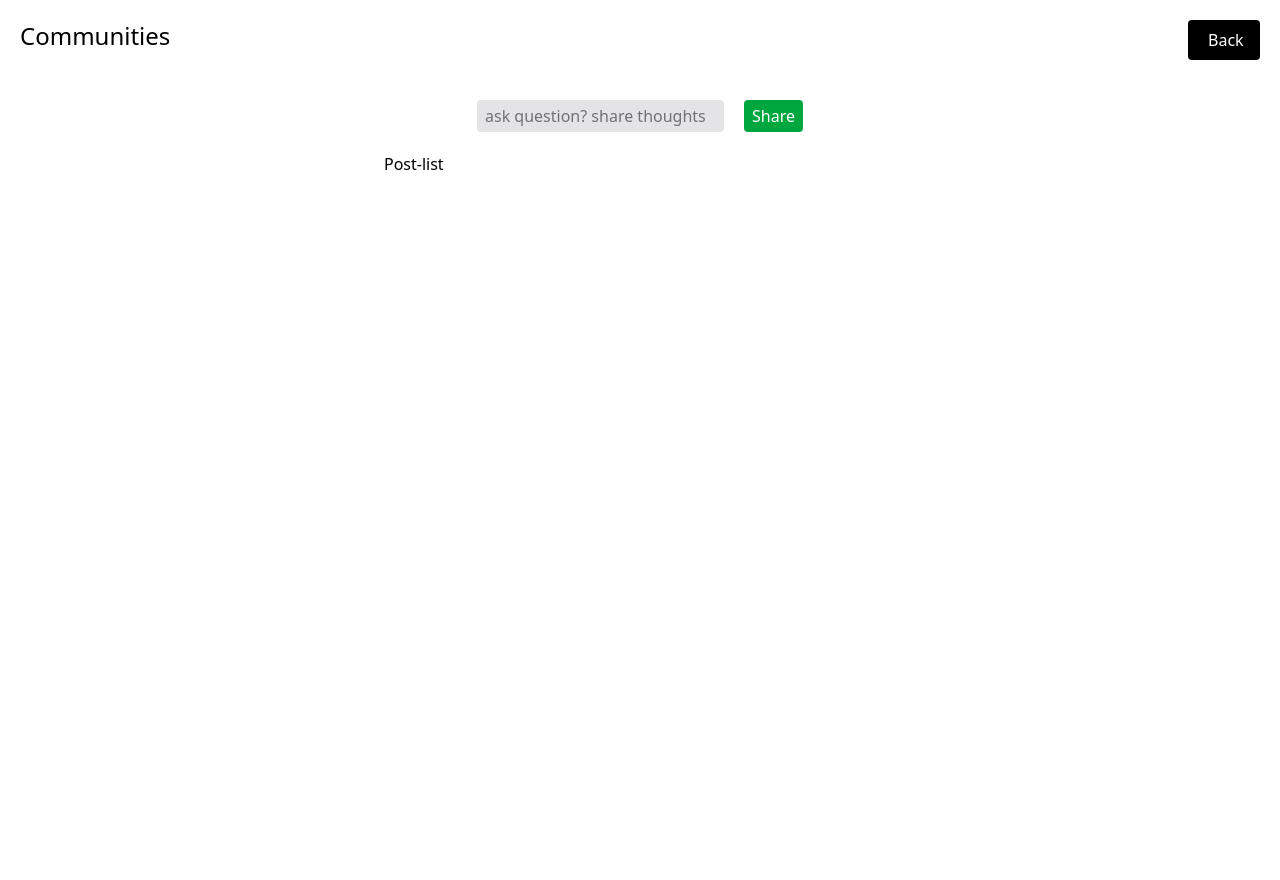
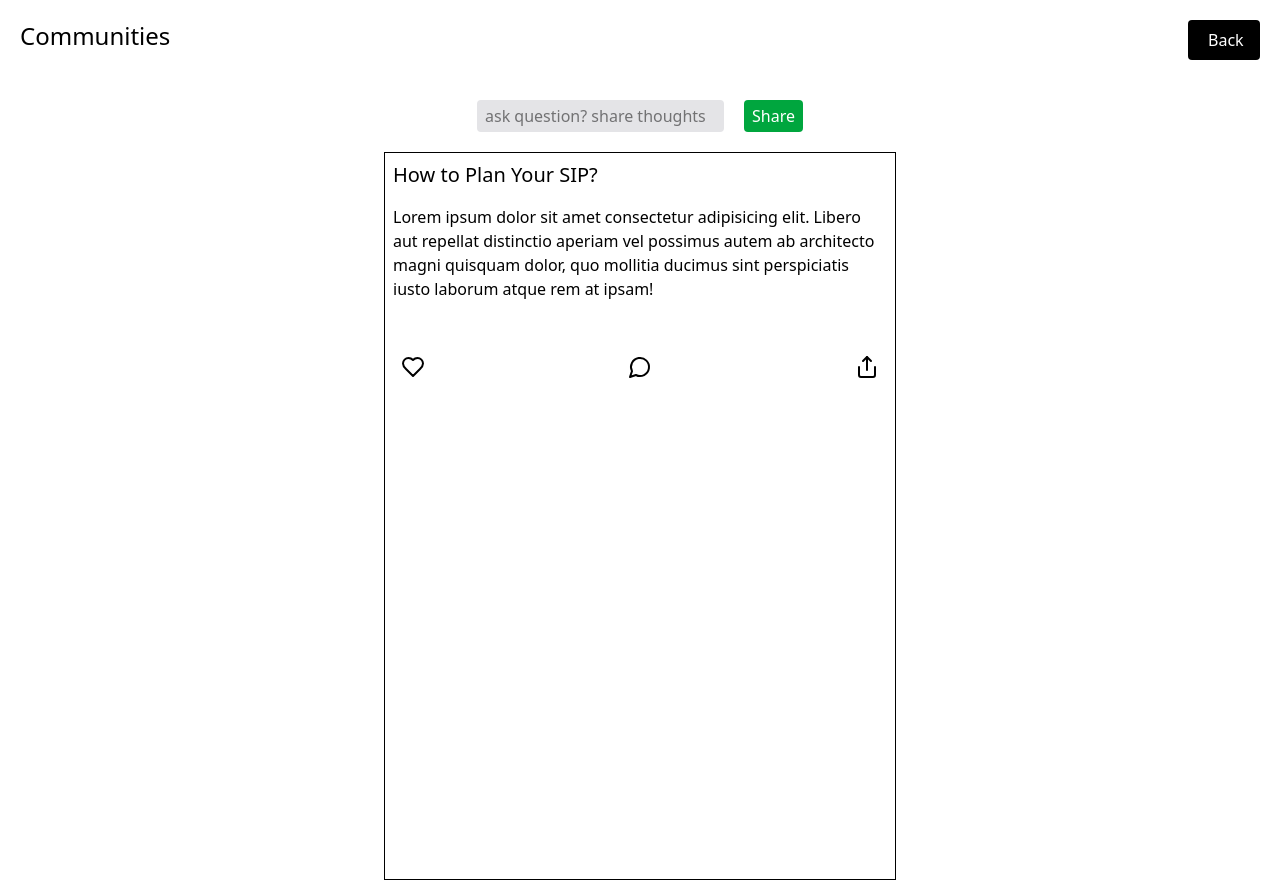
Before and after one commit to kush34/WiseMon, a React (Vite) app in the folder frontend/: page /communities in a window 1280 px wide. Built offline with nearby package versions, Linux system fonts and the light colour scheme.

Commit message:
added postCard and other minor chages

```diff
--- a/frontend/src/components/Debt.jsx
+++ b/frontend/src/components/Debt.jsx
@@ -4,7 +4,9 @@ import BackBtn from './BackBtn'
 const Debt = () => {
   return (
     <div>
-        Debt
+        <div className='text-2xl font-medium p-5'>
+          Debt
+        </div>
         <div className="backbtn p-5">
             <BackBtn/>
       </div>
--- a/frontend/src/components/Goals.jsx
+++ b/frontend/src/components/Goals.jsx
@@ -4,7 +4,9 @@ import BackBtn from './BackBtn'
 const Goals = () => {
   return (
     <div>
-        Goals
+        <div className='text-2xl font-medium p-5'>
+          Goals
+        </div>
         <div className="backbtn p-5">
             <BackBtn/>
       </div>
--- /dev/null
+++ b/frontend/src/components/PostCard.jsx
@@ -0,0 +1,24 @@
+import React from 'react'
+import { Share } from 'lucide-react';
+import { MessageCircle } from 'lucide-react';
+import { Heart } from 'lucide-react';
+
+const PostCard = () => {
+  return (
+    <div className='w-full h-1/3 flex flex-col justify-around'>
+        <div className="post-title text-xl font-medium p-2">
+            How to Plan Your SIP?
+        </div>
+        <div className="post-description p-2 h-2/3 overflow-hidden">
+            Lorem ipsum dolor sit amet consectetur adipisicing elit. Libero aut repellat distinctio aperiam vel possimus autem ab architecto magni quisquam dolor, quo mollitia ducimus sint perspiciatis iusto laborum atque rem at ipsam!
+        </div>
+        <div className="action-post flex justify-between p-2">
+            <div className="m-2 hover:scale-125 hover:text-red-700 ease-out like"><Heart/></div>
+            <div className="m-2 hover:scale-125 hover:text-green-700 ease-out comment"><MessageCircle/></div>
+            <div className="m-2 hover:scale-125 hover:text-sky-700 ease-out share"><Share/></div>
+        </div>
+    </div>
+  )
+}
+
+export default PostCard
--- a/frontend/src/pages/Analyze.jsx
+++ b/frontend/src/pages/Analyze.jsx
@@ -1,10 +1,14 @@
 import React from 'react'
 import Sidebar from '../components/Sidebar'
+import BackBtn from '../components/BackBtn'
 const Analyze = () => {
   return (
     <div>
-      <div className='w-1/6'>
-        <Sidebar/>
+      <div className='text-2xl font-medium p-5'>
+          Analzye Your Expenses
+        </div>
+      <div className="backbtn p-5">
+        <BackBtn/>
       </div>
       <div>
 
--- a/frontend/src/pages/Communities.jsx
+++ b/frontend/src/pages/Communities.jsx
@@ -1,5 +1,6 @@
 import React from 'react'
 import BackBtn from '../components/BackBtn';
+import PostCard from '../components/PostCard';
 const Communities = () => {
   return (
     <div>
@@ -20,8 +21,8 @@ const Communities = () => {
             </div>
           </div>
         </div>
-        <div className="post-list h-full w-2/5">
-          Post-list
+        <div className="post-list h-full w-2/5 border">
+          <PostCard/>
 
         </div>
       </div>
--- a/frontend/src/pages/Profile.jsx
+++ b/frontend/src/pages/Profile.jsx
@@ -3,7 +3,9 @@ import BackBtn from '../components/BackBtn'
 const Profile = () => {
   return (
     <div>
-      Profile Page
+        <div className='text-2xl font-medium p-5'>
+          Profile Page
+        </div>
       <div className="backbtn p-5">
         <BackBtn/>
       </div>
```
